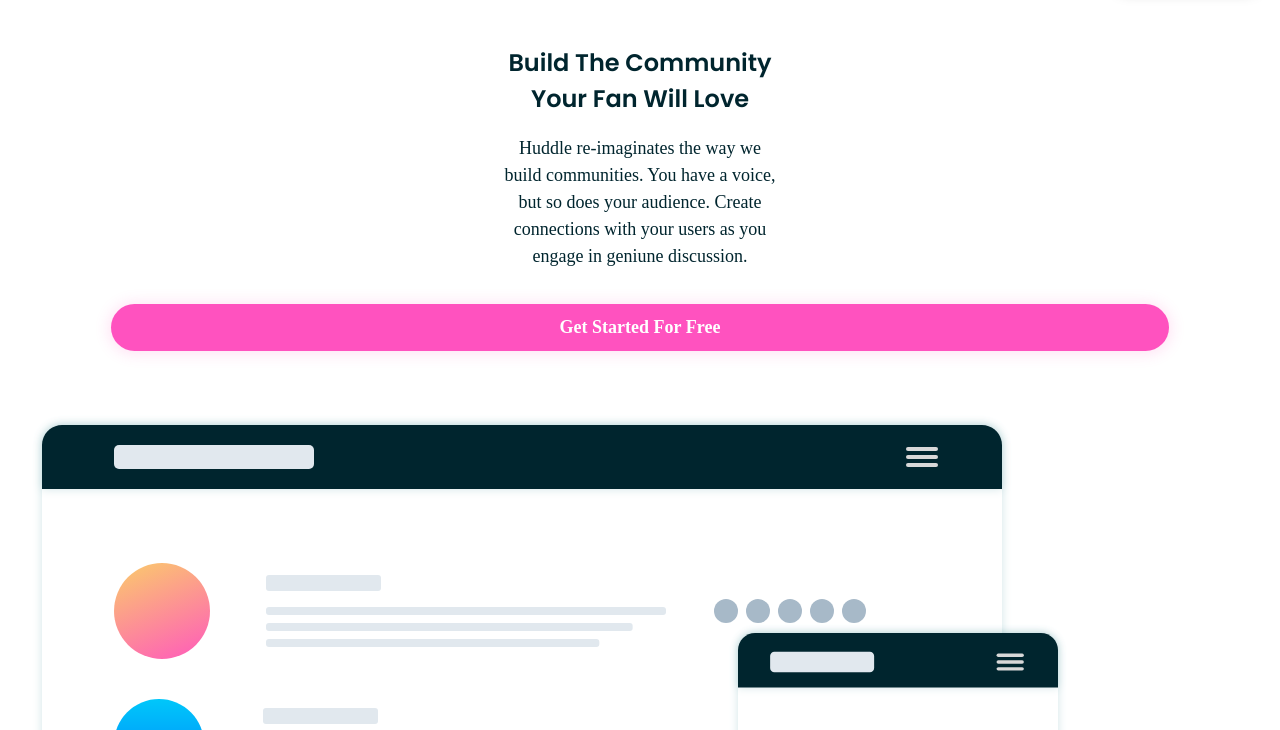
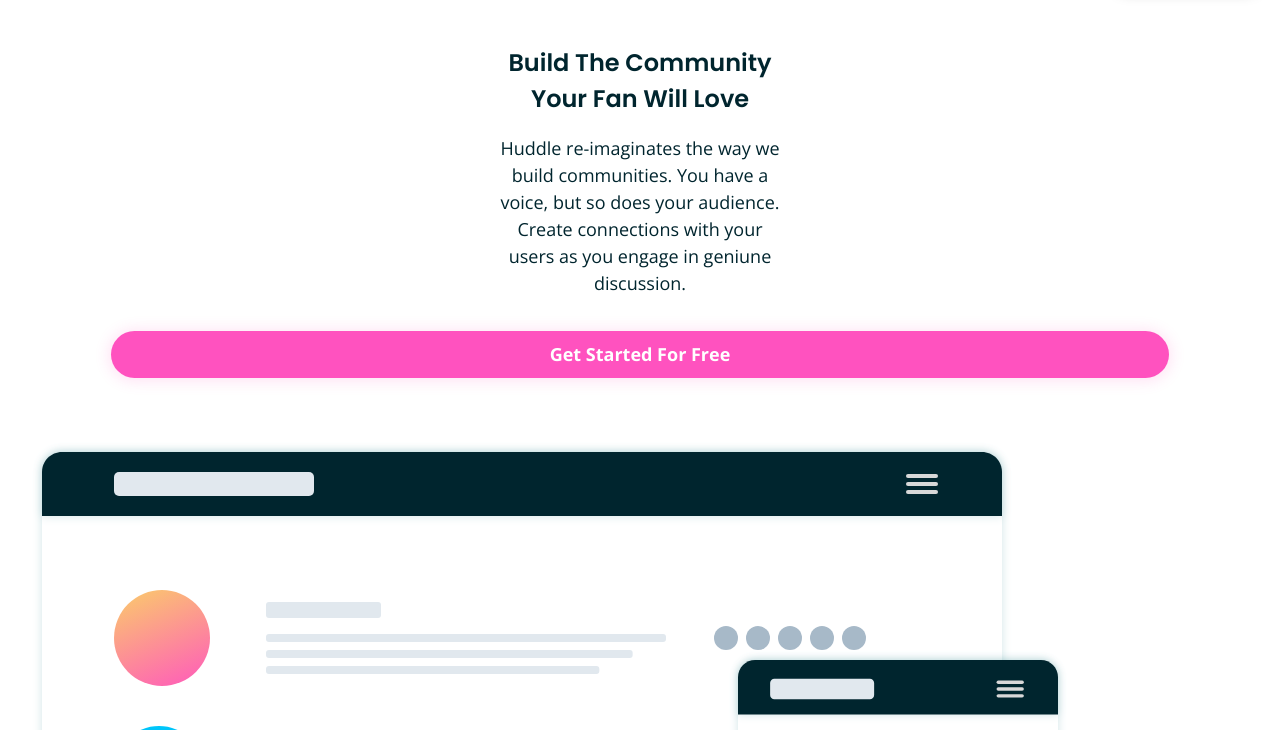
Before and after one commit to hozayves/huddle-landing-page-with-alternating-feature-blocks-master, a plain HTML site: page index.html in a window 1280 px wide. Shown: the part 70-800 px from the top of the page. Drawn offline with nearby package versions, Linux system fonts and the light colour scheme; files that its build step writes are made by us from their sources.

Commit message:
Correct mispelling font-family property

```diff
--- a/scss/_config.scss
+++ b/scss/_config.scss
@@ -9,5 +9,5 @@
 $font-size: 18px;
 $font-family: (
     'heading' : 'Poppins',
-    'body' : 'Opens Sans'
+    'body' : 'Open Sans'
 );
```
